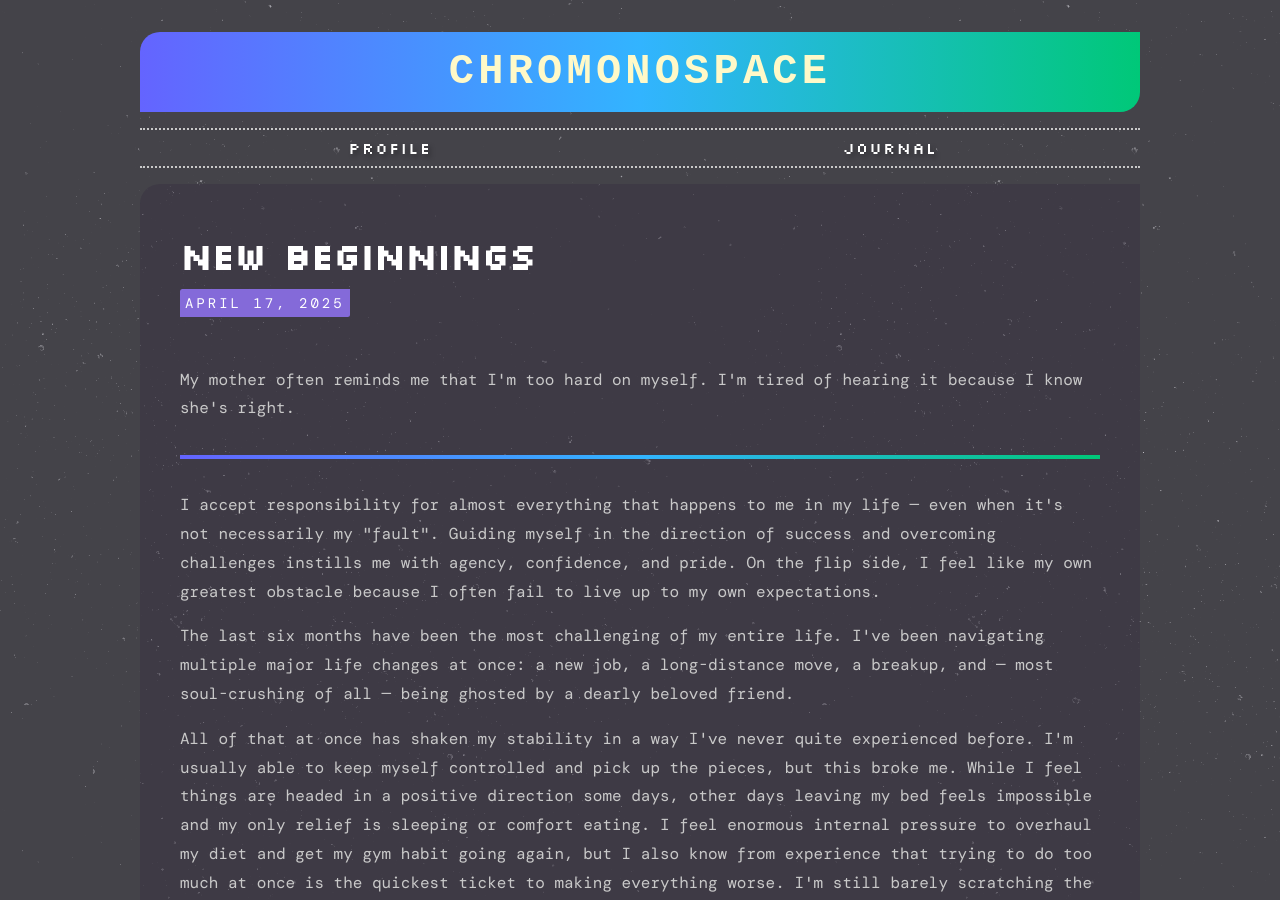
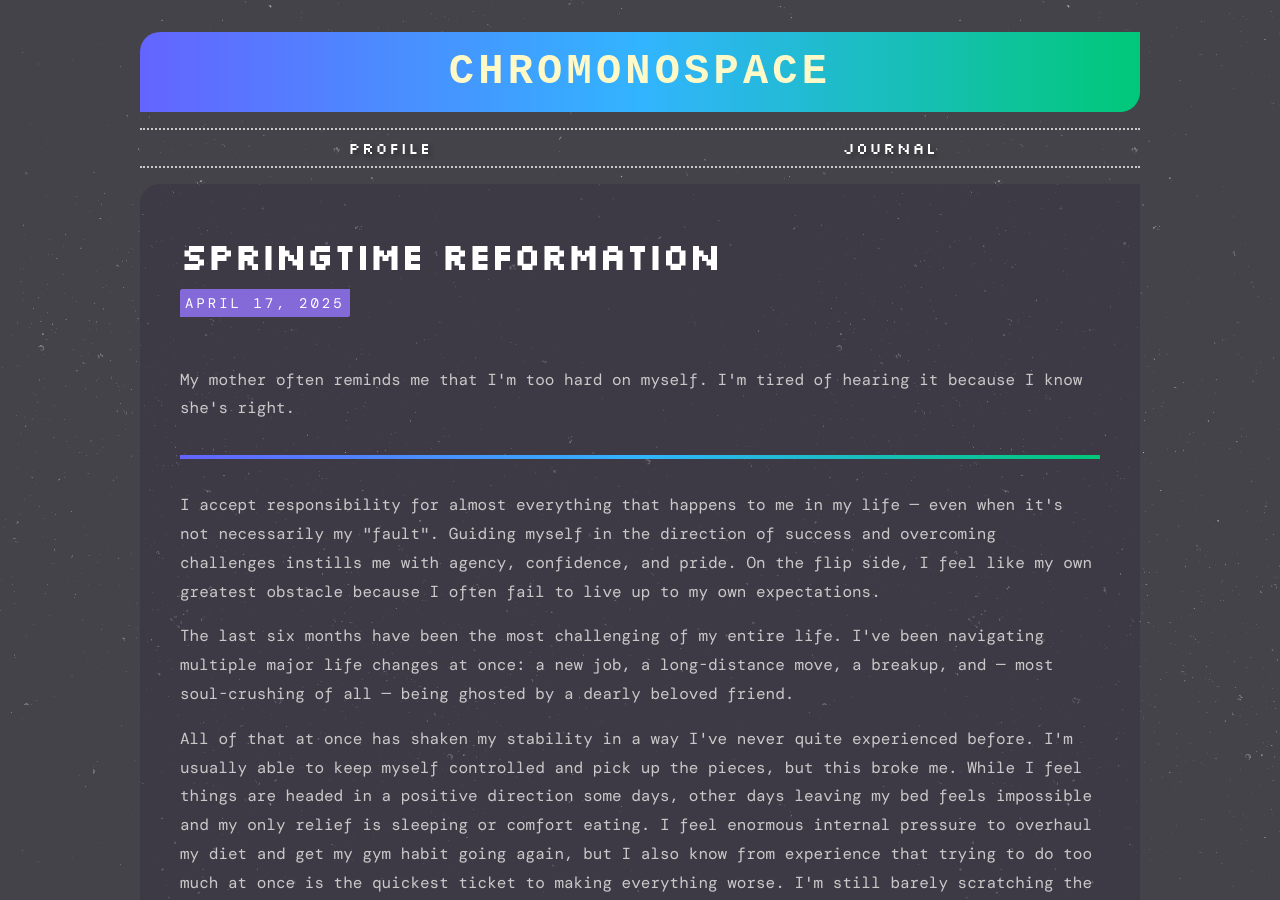
Before and after one commit to iridiumquartz/chromonospace, a Jekyll site: the page built from _posts/2025-04-17-springtime-reformation.html, in a window 1280 px wide and 900 px high. Built offline with Jekyll 4.4.1, drawn with Linux system fonts in a browser that asks for light colours; some web fonts are replaced.

Commit message:
Update and rename 2025-04-17-new-beginnings.html to 2025-04-17-springtime-reformation.html

```diff
--- a/_posts/2025-04-17-new-beginnings.html
+++ b/_posts/2025-04-17-springtime-reformation.html
@@ -1,6 +1,6 @@
 ---
 layout: journal
-title: "new beginnings"
+title: "springtime reformation"
 date: 2025-04-17 12:00:00 -0400
 author: Court @ chromono.space
 number: 1
```
